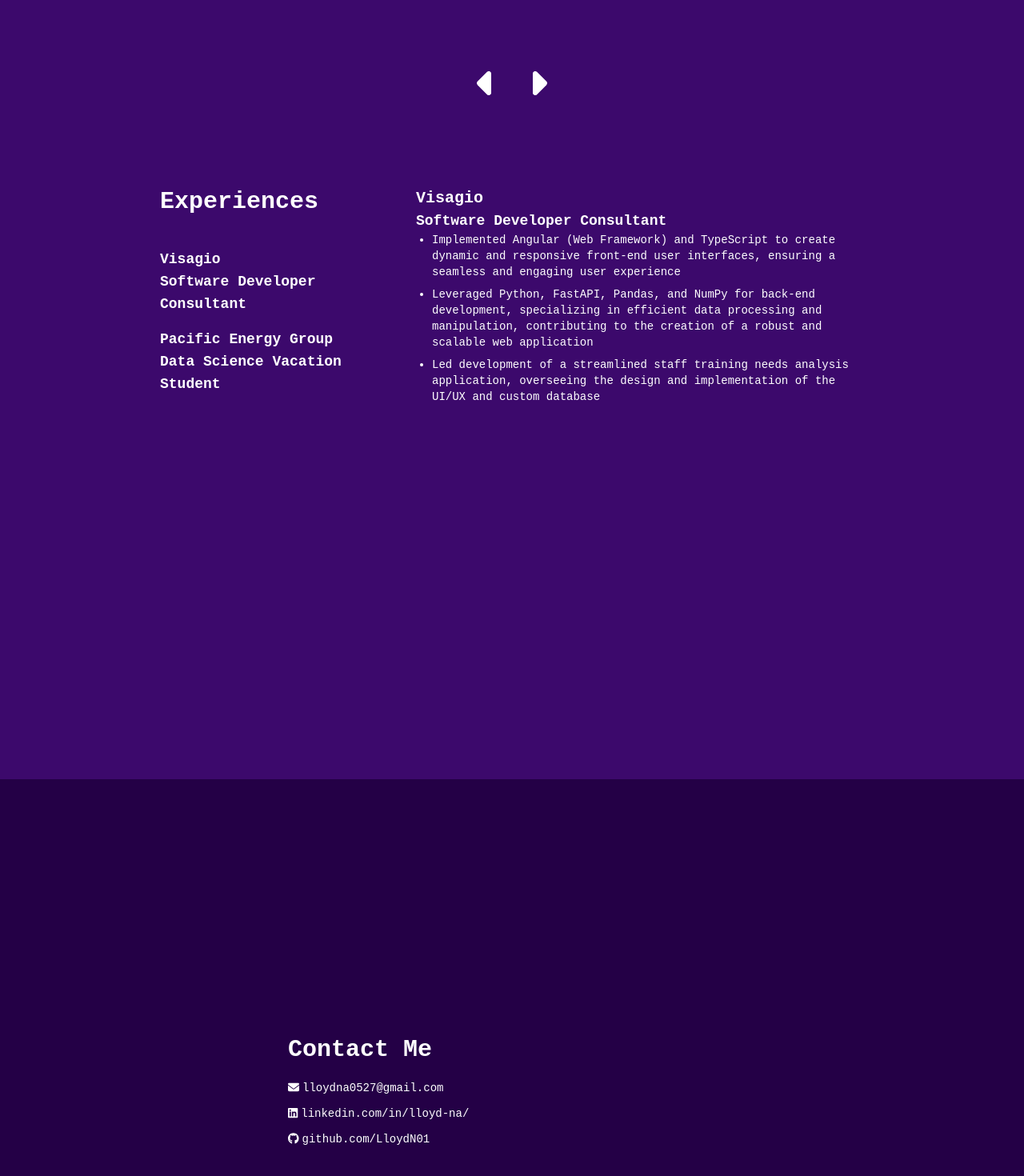
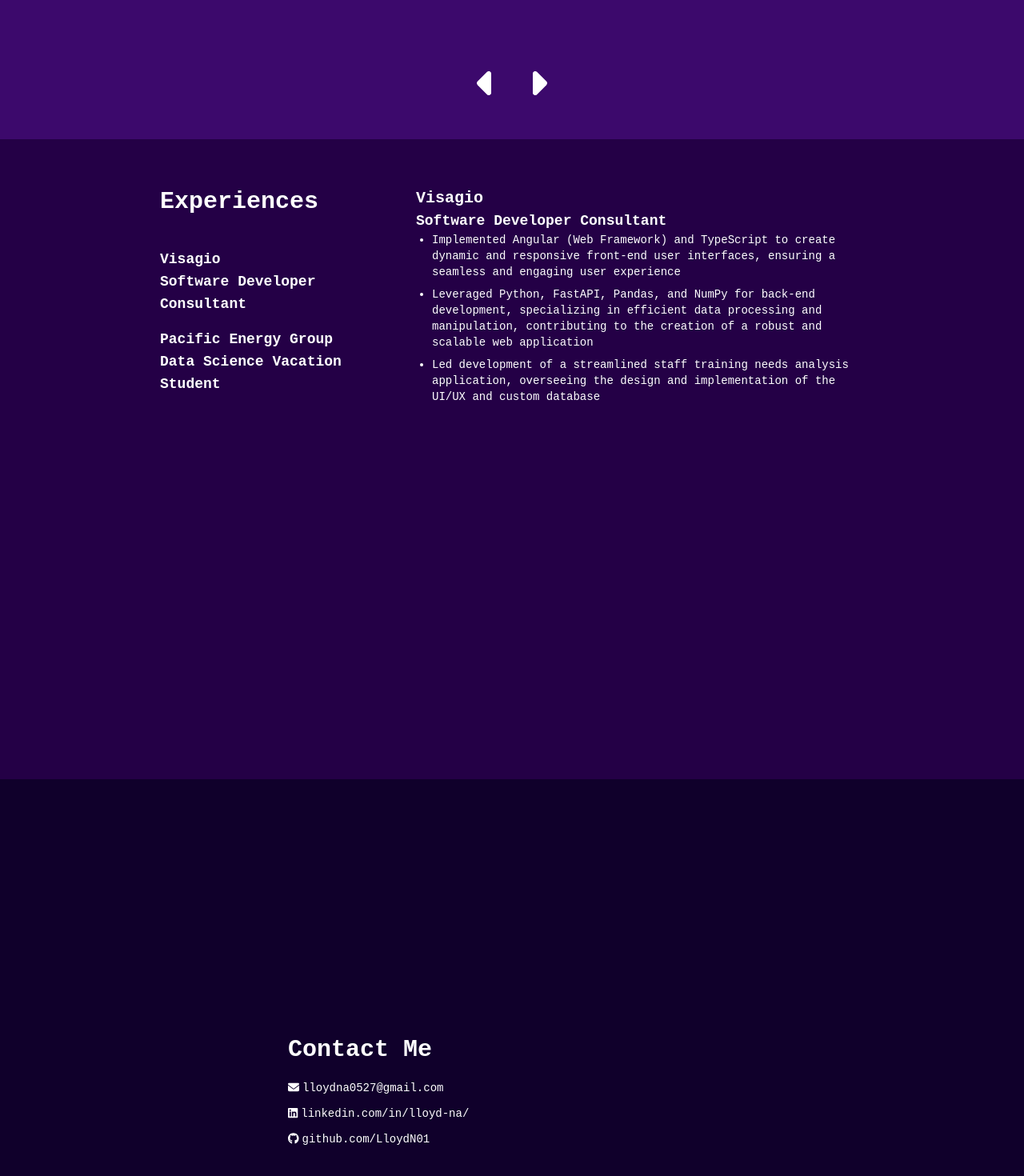
Before and after one commit to LloydN01/Personal_Website_React, a React (Create React App) app: page / in a window 1280 px wide. Shown: the part 4626-6096 px from the top of the page at 80% size. Built offline with nearby package versions, Linux system fonts and the light colour scheme.

Commit message:
change colour theme

```diff
--- a/src/sections/contactSection.tsx
+++ b/src/sections/contactSection.tsx
@@ -4,7 +4,7 @@ import { FontAwesomeIcon } from "@fortawesome/react-fontawesome";
 
 const ContactSection = () => {
     return (
-        <div className="h-screen bg-[#240046] w-full text-white flex flex-row items-center md:justify-center">
+        <div className="h-screen bg-[#10002B] w-full text-white flex flex-row items-center md:justify-center">
             <div className="flex flex-col m-5 md:p-10 md:w-[40rem]">
                 <h1 className="font-bold text-xl md:text-3xl">Contact Me</h1>
                 <ul className="list-none my-5 text-xs md:text-sm space-y-3">
--- a/src/sections/experienceSection.tsx
+++ b/src/sections/experienceSection.tsx
@@ -24,7 +24,7 @@ const ExperienceSection = () => {
     ];
 
     return (
-        <div className="h-screen bg-[#3C096C] w-full flex flex-row md:justify-center">
+        <div className="h-screen bg-[#240046] w-full flex flex-row md:justify-center">
             <div className="flex flex-col md:flex-row m-5 md:p-10 md:w-[60rem] space-y-5 md:space-y-0 md:space-x-10">
                 <div className="flex flex-col md:w-1/3">
                     <h1 className="font-bold text-xl md:text-3xl mb-10">
```
